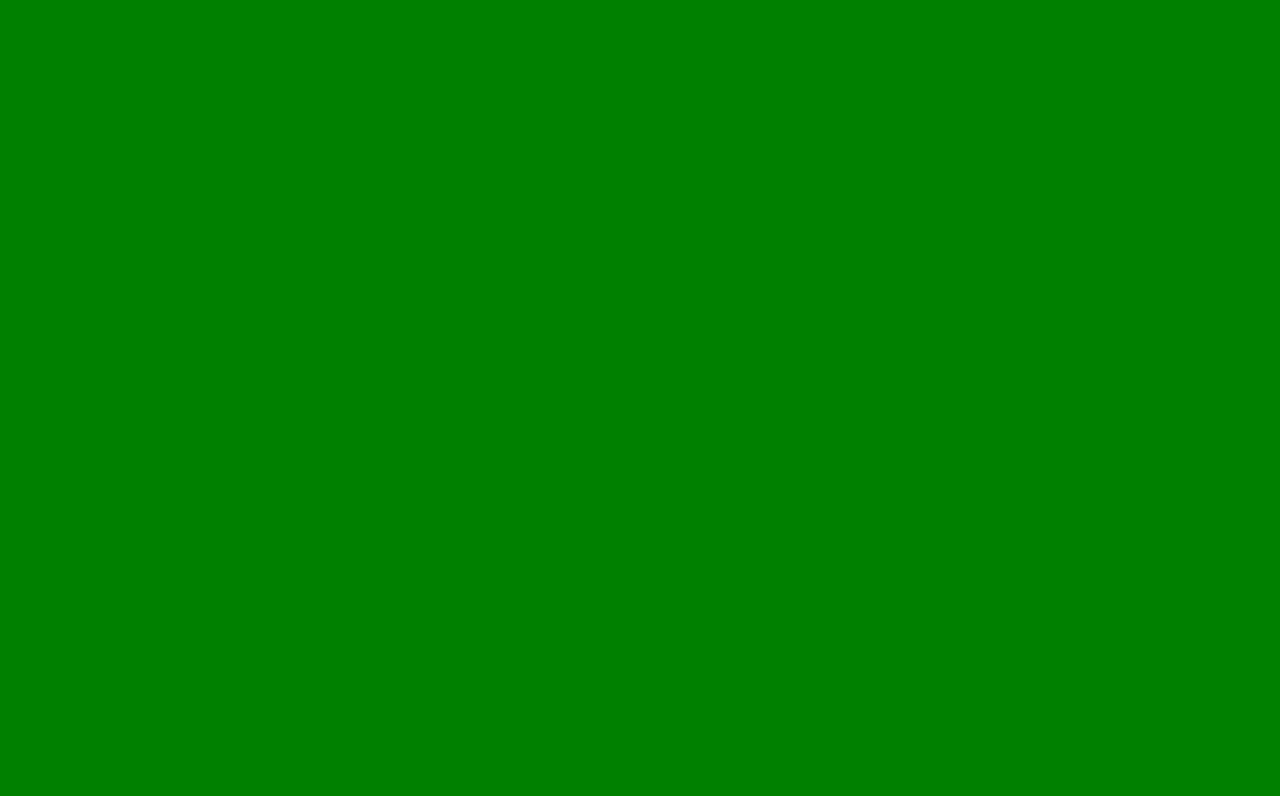
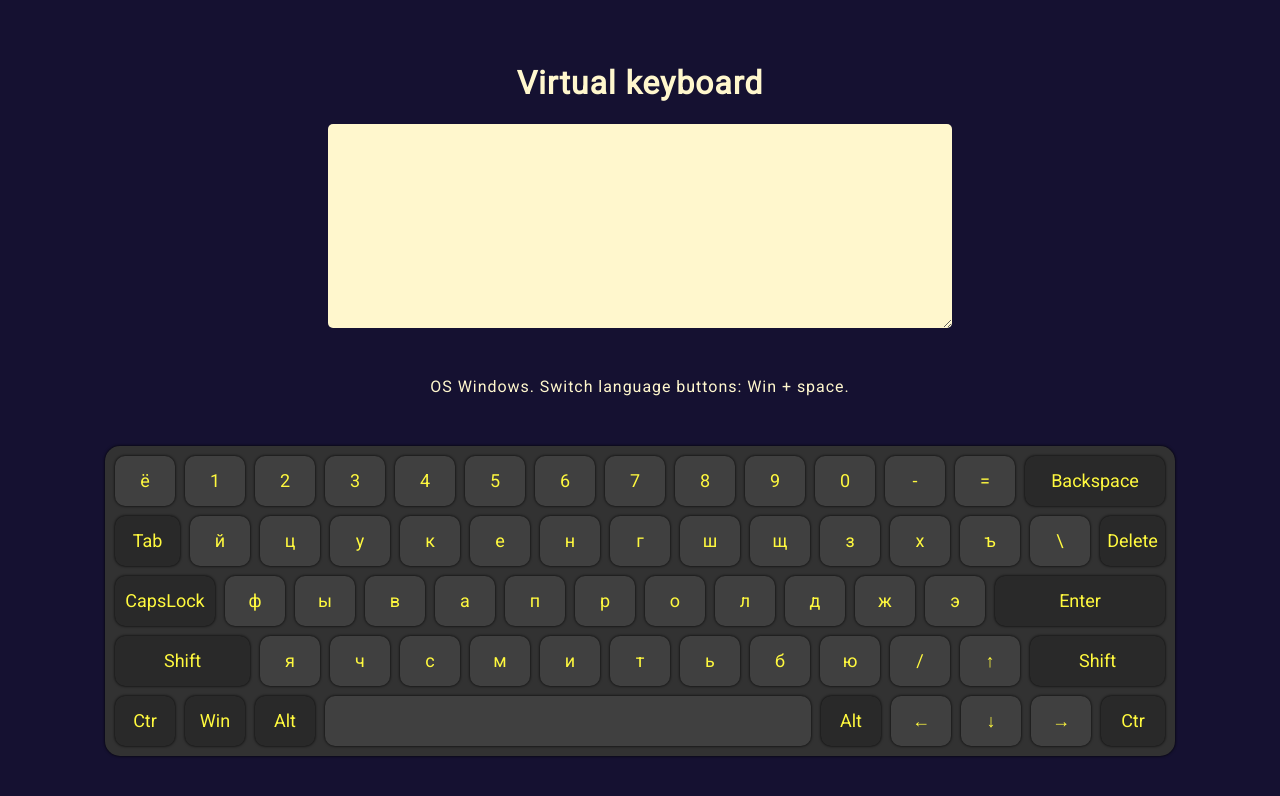
Before and after one commit to Nozeil/virtual-keyboard, a website built with webpack: page src/index.html in a window 1280 px wide. Built offline with nearby package versions, Linux system fonts and the light colour scheme.

Commit message:
feat: implement keyboard app structure

```diff
--- /dev/null
+++ b/src/scripts/_insertElem.js
@@ -0,0 +1,25 @@
+export default class ElementTemplate {
+	constructor(name, className, parentElement) {
+		this.name = name;
+		this.className = className;
+		this.parentElement = parentElement;
+	}
+
+	createElement(name, className) {
+		const ELEMENT = document.createElement(name);
+		ELEMENT.className = className;
+		return ELEMENT;
+	}
+
+	appendElement() {
+		const CREATED_ELEMENT = this.createElement(this.name, this.className);
+		this.parentElement.append(CREATED_ELEMENT);
+		return CREATED_ELEMENT;
+	}
+
+	insertText(text) {
+		const ELEMENT = this.appendElement();
+		ELEMENT.textContent = text;
+		return ELEMENT;
+	}
+}
--- /dev/null
+++ b/src/scripts/_keyboardRows.js
@@ -0,0 +1,148 @@
+import ElementTemplate from './_insertElem';
+
+const WRAPPER = new ElementTemplate('div', 'wrapper', document.body).appendElement();
+const MAIN = new ElementTemplate('main', 'main', WRAPPER).appendElement();
+const SECTION = new ElementTemplate('section', 'section', MAIN).appendElement();
+new ElementTemplate('h1', 'section__title', SECTION).insertText('Virtual keyboard');
+const FORM = new ElementTemplate('form', 'section__form form', SECTION).appendElement();
+const TEXTAREA = new ElementTemplate('textarea', 'form__textarea', FORM).appendElement();
+new ElementTemplate('p', 'section__info', SECTION).insertText('OS Windows. Switch language buttons: Win + space.');
+const KEYBOARD = new ElementTemplate('div', 'section__keyboard keyboard', SECTION).appendElement();
+
+const ROW_1 = [
+	{ code: 'Backquote', key: 'ё', enKey: '`' },
+	{ code: 'Digit1', key: '1', shift: '!' },
+	{ code: 'Digit2', key: '2', shift: '"', shiftEn: '@' },
+	{ code: 'Digit3', key: '3', shift: '№', shiftEn: '#' },
+	{ code: 'Digit4', key: '4', shift: ';', shiftEn: '$' },
+	{ code: 'Digit5', key: '5', shift: '%', shiftEn: '%' },
+	{ code: 'Digit6', key: '6', shift: ':', shiftEn: '^' },
+	{ code: 'Digit7', key: '7', shift: '?', shiftEn: '&' },
+	{ code: 'Digit8', key: '8', shift: '*' },
+	{ code: 'Digit9', key: '9', shift: '(' },
+	{ code: 'Digit0', key: '0', shift: ')' },
+	{ code: 'Minus', key: '-', shift: '_' },
+	{ code: 'Equal', key: '=', shift: '+' },
+	{ code: 'Backspace', key: 'Backspace' }
+];
+
+const ROW_2 = [
+	{ code: 'Tab', key: 'Tab' },
+	{ code: 'KeyQ', key: 'й', enKey: 'q' },
+	{ code: 'KeyW', key: 'ц', enKey: 'w' },
+	{ code: 'KeyE', key: 'у', enKey: 'e' },
+	{ code: 'KeyR', key: 'к', enKey: 'r' },
+	{ code: 'KeyT', key: 'е', enKey: 't' },
+	{ code: 'KeyY', key: 'н', enKey: 'y' },
+	{ code: 'KeyU', key: 'г', enKey: 'u' },
+	{ code: 'KeyI', key: 'ш', enKey: 'i' },
+	{ code: 'KeyO', key: 'щ', enKey: 'o' },
+	{ code: 'KeyP', key: 'з', enKey: 'p' },
+	{ code: 'BracketLeft', key: 'х', enKey: '[', shiftEn: '{' },
+	{ code: 'BracketRight', key: 'ъ', enKey: ']', shiftEn: '}' },
+	{ code: 'Backslash', key: '\\', shift: '/', shiftEn: '|' },
+	{ code: 'Delete', key: 'Delete' }
+];
+
+const ROW_3 = [
+	{ code: 'CapsLock', key: 'CapsLock' },
+	{ code: 'KeyA', key: 'ф', enKey: 'a' },
+	{ code: 'KeyS', key: 'ы', enKey: 's' },
+	{ code: 'KeyD', key: 'в', enKey: 'd' },
+	{ code: 'KeyF', key: 'а', enKey: 'f' },
+	{ code: 'KeyG', key: 'п', enKey: 'g' },
+	{ code: 'KeyH', key: 'р', enKey: 'h' },
+	{ code: 'KeyJ', key: 'о', enKey: 'j' },
+	{ code: 'KeyK', key: 'л', enKey: 'k' },
+	{ code: 'KeyL', key: 'д', enKey: 'l' },
+	{ code: 'Semicolon', key: 'ж', enKey: ';', shiftEn: ':' },
+	{ code: 'Quote', key: 'э', enKey: "'", shiftEn: '"' },
+	{ code: 'Enter', key: 'Enter' }
+];
+
+const ROW_4 = [
+	{ code: 'ShiftLeft', key: 'Shift' },
+	{ code: 'KeyZ', key: 'я', enKey: 'z' },
+	{ code: 'KeyX', key: 'ч', enKey: 'x' },
+	{ code: 'KeyC', key: 'с', enKey: 'c' },
+	{ code: 'KeyV', key: 'м', enKey: 'v' },
+	{ code: 'KeyB', key: 'и', enKey: 'b' },
+	{ code: 'KeyN', key: 'т', enKey: 'n' },
+	{ code: 'KeyM', key: 'ь', enKey: 'm' },
+	{ code: 'Comma', key: 'б', enKey: ',', shiftEn: '<' },
+	{ code: 'Period', key: 'ю', enKey: '.', shiftEn: '>' },
+	{ code: 'Slash', key: '/', shift: ',', shiftEn: '?' },
+	{ code: 'ArrowUp', key: '↑' },
+	{ code: 'ShiftRight', key: 'Shift' }
+];
+
+
+
+const ROW_5 = [
+	{ code: 'ControlLeft', key: 'Ctr' },
+	{ code: 'MetaLeft', key: 'Win' },
+	{ code: 'AltLeft', key: 'Alt' },
+	{ code: 'Space', key: ' ' },
+	{ code: 'AltRight', key: 'Alt' },
+	{ code: 'ArrowLeft', key: '←' },
+	{ code: 'ArrowDown', key: '↓' },
+	{ code: 'ArrowRight', key: '→' },
+	{ code: 'ControlRight', key: 'Ctr' }
+];
+
+
+const [
+	KEYBOARD_ROW_1,
+	KEYBOARD_ROW_2,
+	KEYBOARD_ROW_3,
+	KEYBOARD_ROW_4,
+	KEYBOARD_ROW_5
+] = [
+		new ElementTemplate('div', 'keyboard__row', KEYBOARD).appendElement(),
+		new ElementTemplate('div', 'keyboard__row', KEYBOARD).appendElement(),
+		new ElementTemplate('div', 'keyboard__row', KEYBOARD).appendElement(),
+		new ElementTemplate('div', 'keyboard__row', KEYBOARD).appendElement(),
+		new ElementTemplate('div', 'keyboard__row', KEYBOARD).appendElement()
+	];
+
+let buttons = [];
+
+ROW_1.forEach(item => {
+	const BUTTON = new ElementTemplate('button', `keyboard__button ${item.code}`, KEYBOARD_ROW_1).insertText(item.key);
+	if (item.code === 'Backspace') {
+		BUTTON.classList.add('keyboard__button_special');
+	}
+	buttons.push(BUTTON);
+});
+
+ROW_2.forEach(item => {
+	const BUTTON = new ElementTemplate('button', `keyboard__button ${item.code}`, KEYBOARD_ROW_2).insertText(item.key);
+	if (item.code === 'Tab' || item.code === 'Delete') {
+		BUTTON.classList.add('keyboard__button_special');
+	}
+	buttons.push(BUTTON);
+});
+
+ROW_3.forEach(item => {
+	const BUTTON = new ElementTemplate('button', `keyboard__button ${item.code}`, KEYBOARD_ROW_3).insertText(item.key);
+	if (item.code === 'CapsLock' || item.code === 'Enter') {
+		BUTTON.classList.add('keyboard__button_special');
+	}
+	buttons.push(BUTTON);
+});
+
+ROW_4.forEach(item => {
+	const BUTTON = new ElementTemplate('button', `keyboard__button ${item.code}`, KEYBOARD_ROW_4).insertText(item.key);
+	if (item.code === 'ShiftLeft' || item.code === 'ShiftRight') {
+		BUTTON.classList.add('keyboard__button_special');
+	}
+	buttons.push(BUTTON);
+});
+
+ROW_5.forEach(item => {
+	const BUTTON = new ElementTemplate('button', `keyboard__button ${item.code}`, KEYBOARD_ROW_5).insertText(item.key);
+	if (item.code === 'ControlLeft' || item.code === 'ControlRight' || item.code === 'MetaLeft' || item.code === 'AltLeft' || item.code === 'AltRight') {
+		BUTTON.classList.add('keyboard__button_special');
+	}
+	buttons.push(BUTTON);
+});
--- a/src/scripts/index.js
+++ b/src/scripts/index.js
@@ -1,3 +1,2 @@
 import '../scss/style.scss';
-
-console.log("Hello World!");
+import './_keyboardRows';
--- /dev/null
+++ b/src/scss/abstracts/_variables.scss
@@ -0,0 +1,6 @@
+$color-dark-purple: #151131;
+$color-light: #FFF7CD;
+$color-dark: #000000;
+$color-button-text: #FFF93E;
+$color-button: #404040;
+$color-special-button: #292929;
--- /dev/null
+++ b/src/scss/components/_index.scss
@@ -0,0 +1,2 @@
+@forward  '../abstracts/variables';
+@forward  '../abstracts/placeholders';
--- /dev/null
+++ b/src/scss/components/_keyboard-buttons.scss
@@ -0,0 +1,64 @@
+@use '../abstracts/variables';
+
+.keyboard__button {
+	width: 60px;
+	height: 50px;
+	font-size: 18px;
+	color: variables.$color-button-text;
+	border: none;
+	outline: none;
+	user-select: none;
+	border-radius: 10px;
+	background-color: variables.$color-button;
+	box-shadow: 0 0 3px 0px variables.$color-dark;
+	transition: 0.3s;
+	cursor: pointer;
+
+	&:active {
+		background-color: variables.$color-dark-purple;
+	}
+}
+
+.keyboard__button_special {
+	background-color: variables.$color-special-button;
+}
+
+.active-button {
+	background-color: variables.$color-dark-purple;
+}
+
+.Backspace {
+	width: 140px;
+}
+
+.Delete {
+	width: 65px;
+}
+
+.Tab {
+	@extend .Delete;
+}
+
+.CapsLock {
+	width: 100px;
+}
+
+.Enter {
+	width: 170px;
+}
+
+.ShiftLeft {
+	width: 135px
+}
+
+.ShiftRight {
+	@extend .ShiftLeft;
+}
+
+.Space {
+	width: 486px;
+}
+
+.ControlRight {
+	width: 64px;
+}
--- /dev/null
+++ b/src/scss/components/_keyboard-row.scss
@@ -0,0 +1,4 @@
+.keyboard__row {
+	display: flex;
+	gap: 10px;
+}
--- /dev/null
+++ b/src/scss/components/_textarea.scss
@@ -0,0 +1,11 @@
+@use '../abstracts/variables';
+
+.form__textarea {
+	width:  50%;
+	height: 200px;
+	font-family: inherit;
+	border: none;
+	border-radius: 5px;
+	background-color: variables.$color-light;
+	outline: none;
+}
--- /dev/null
+++ b/src/scss/layout/_body.scss
@@ -0,0 +1,8 @@
+@use '../abstracts/variables';
+
+body {
+	box-sizing: border-box;
+	font-family: 'Roboto', sans-serif;
+	color: variables.$color-light;
+	background-color: variables.$color-dark-purple;
+}
--- /dev/null
+++ b/src/scss/layout/_form.scss
@@ -0,0 +1,5 @@
+.form {
+	width: 100%;
+	display: flex;
+	justify-content: center;
+}
--- /dev/null
+++ b/src/scss/layout/_section.scss
@@ -0,0 +1,25 @@
+@use '../abstracts/variables';
+
+.section {
+	display: flex;
+	flex-direction: column;
+	align-items: center;
+	justify-content: center;
+	height: 100vh;
+	letter-spacing: 0.06em;
+}
+
+.section__info {
+	margin: 50px 0;
+}
+
+.section__keyboard {
+	display: flex;
+	flex-direction: column;
+	gap: 10px;
+	width: 1050px;
+	padding: 10px;
+	border-radius: 15px;
+	background-color: #323232;
+	box-shadow: 0 0 3px 0px variables.$color-dark;
+}
--- /dev/null
+++ b/src/scss/layout/_wrapper.scss
@@ -0,0 +1,5 @@
+.wrapper {
+	max-width: 1400px;
+	padding: 0 20px;
+	margin: 0 auto;
+}
--- a/src/scss/style.scss
+++ b/src/scss/style.scss
@@ -1,5 +1,8 @@
-@use 'normalize';
-
-body {
-	background-color: green;
-}
+@use './vendors/normalize';
+@use './layout/body';
+@use './layout/wrapper';
+@use './layout/section';
+@use './layout/form';
+@use './components/textarea';
+@use './components/keyboard-row';
+@use './components/keyboard-buttons';
```
Also changed, not shown: dist/main.js, src/scss/vendors/_normalize.scss (renamed from src/scss/_normalize.scss), 1 other file.
